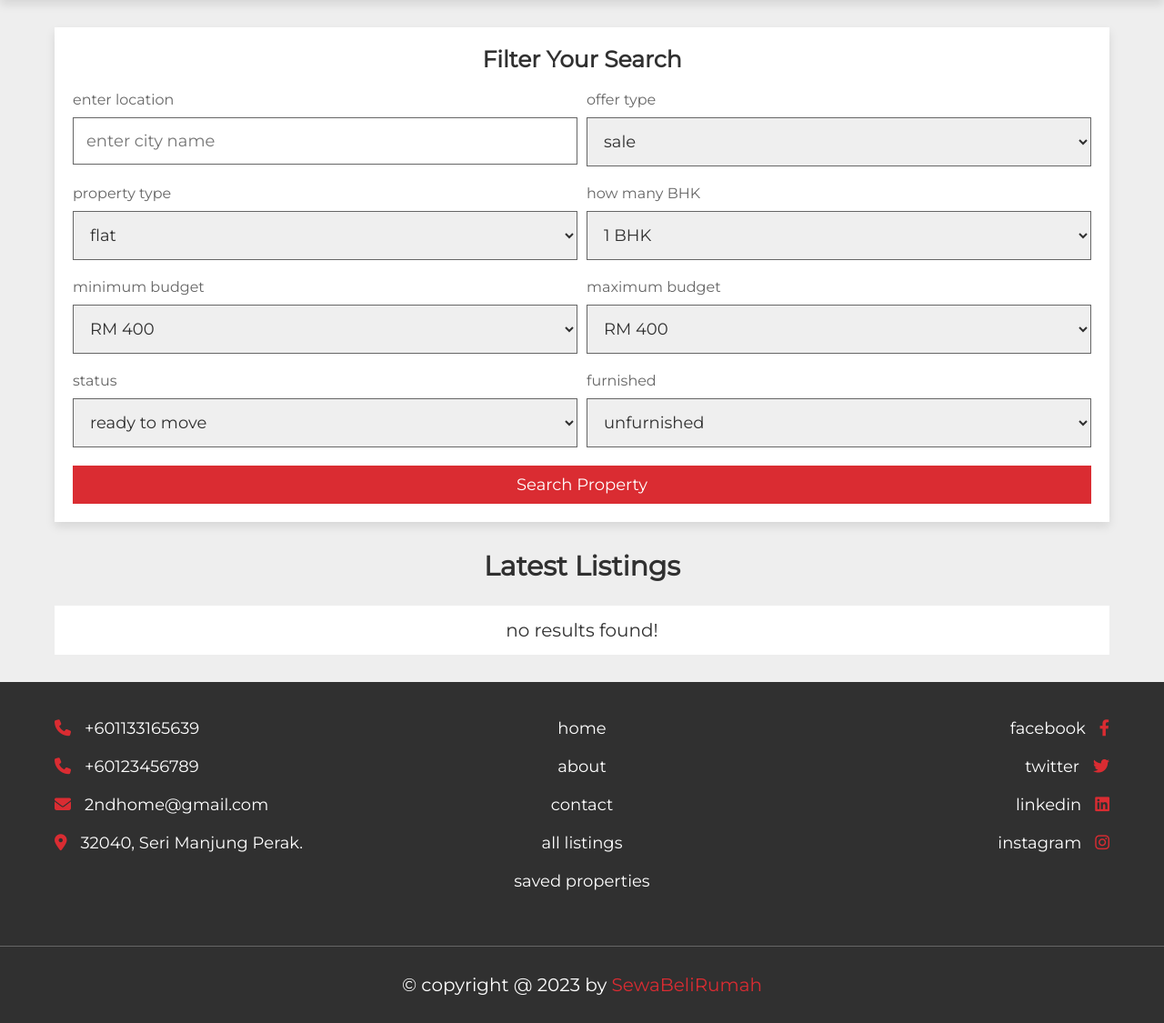
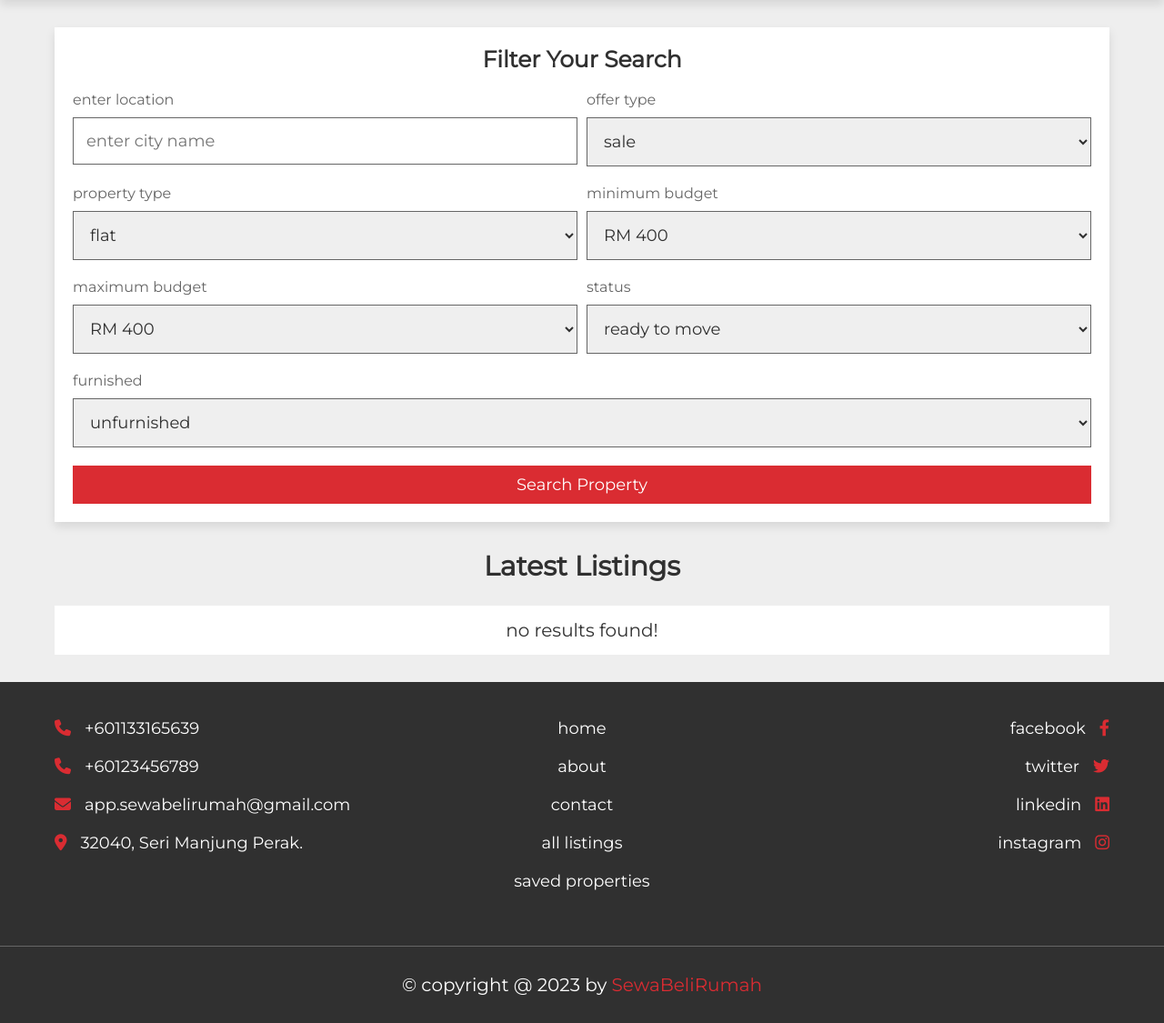
Before and after one commit to SahirRadzi/sewabelirumah, a PHP site: page /search.php in a window 1280 px wide. Shown: the part 112-1237 px from the top of the page at 91% size. Run offline with PHP 8.4, Linux system fonts and the light colour scheme; data that the repository does not hold is empty.

Commit message:
minor changes

```diff
--- a/components/footer.php
+++ b/components/footer.php
@@ -7,7 +7,7 @@
       <div class="box">
          <a href="#"><i class="fas fa-phone"></i><span>+601133165639</span></a>
          <a href="#"><i class="fas fa-phone"></i><span>+60123456789</span></a>
-         <a href="#"><i class="fas fa-envelope"></i><span>2ndhome@gmail.com</span></a>
+         <a href="#"><i class="fas fa-envelope"></i><span>app.sewabelirumah@gmail.com</span></a>
          <a href="#"><i class="fas fa-map-marker-alt"></i><span>32040, Seri Manjung Perak.</span></a>
       </div>
 
--- a/index.php
+++ b/index.php
@@ -57,7 +57,6 @@ include 'components/save_send.php';
                <p>offer type <span>*</span></p>
                <select name="h_offer" class="input" required>
                   <option value="sale">sale</option>
-                  <option value="resale">resale</option>
                   <option value="rent">rent</option>
                </select>
             </div>
--- a/search.php
+++ b/search.php
@@ -48,7 +48,6 @@ include 'components/save_send.php';
                <p>offer type</p>
                <select name="offer" class="input" required>
                   <option value="sale">sale</option>
-                  <option value="resale">resale</option>
                   <option value="rent">rent</option>
                </select>
             </div>
@@ -58,20 +57,6 @@ include 'components/save_send.php';
                   <option value="flat">flat</option>
                   <option value="house">house</option>
                   <option value="shop">shop</option>
-               </select>
-            </div>
-            <div class="box">
-               <p>how many BHK</p>
-               <select name="bhk" class="input" required>
-                  <option value="1">1 BHK</option>
-                  <option value="2">2 BHK</option>
-                  <option value="3">3 BHK</option>
-                  <option value="4">4 BHK</option>
-                  <option value="5">5 BHK</option>
-                  <option value="6">6 BHK</option>
-                  <option value="7">7 BHK</option>
-                  <option value="8">8 BHK</option>
-                  <option value="9">9 BHK</option>
                </select>
             </div>
             <div class="box">
```
Also changed, not shown: post_property.php (+5 -23 lines).
